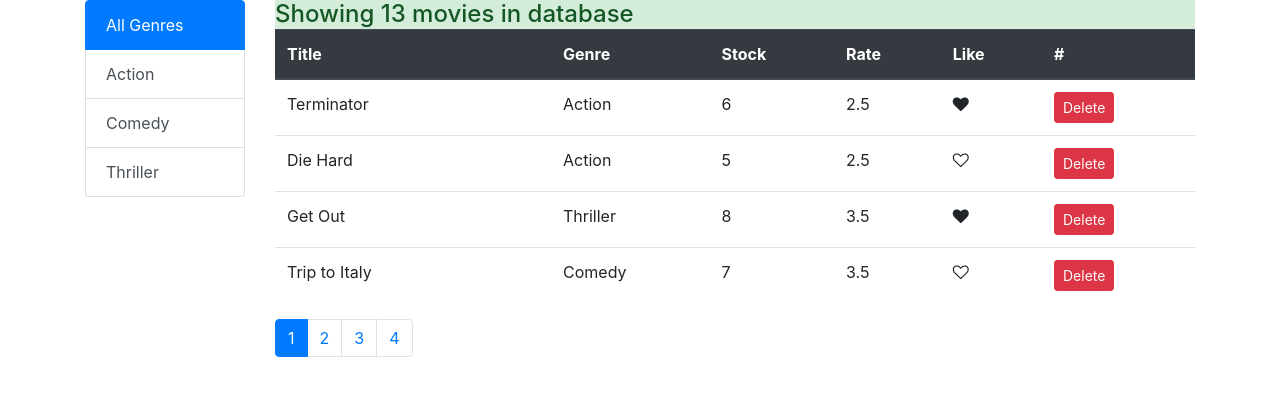
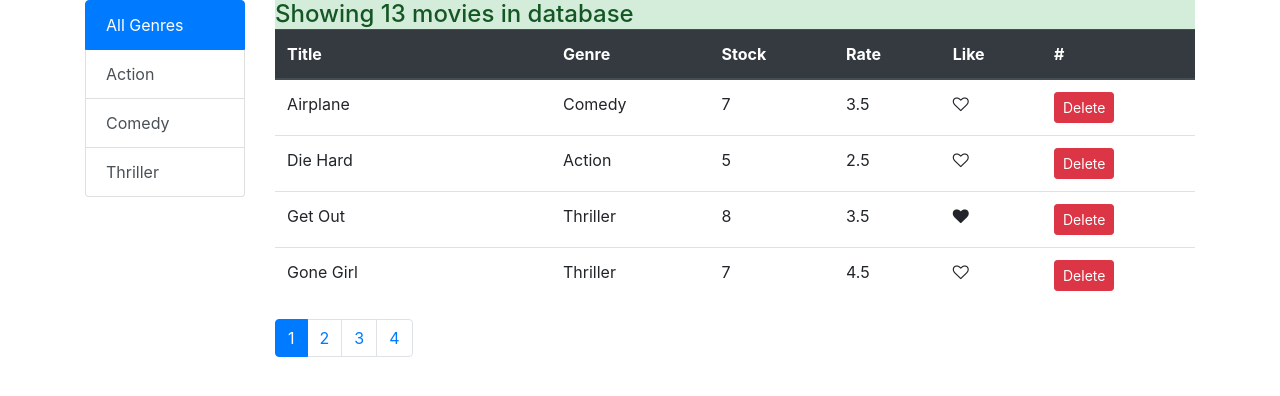
Before and after one commit to shahin3000v/vidly, a React (Create React App) app: page / in a window 1280 px wide. Shown: the top 396 px of the page. Built offline with nearby package versions, Linux system fonts and the light colour scheme.

Commit message:
1.adding clicakbale class to index.css and injecting to Like and Pagination comp. 2.taking the sort functionality codes from Movies comp to MoviesTable

```diff
--- a/src/components/common/like.jsx
+++ b/src/components/common/like.jsx
@@ -1,15 +1,10 @@
 import React from "react";
 
 const Like = props => {
-  let classes = "fa fa-heart";
+  let classes = "clickable fa fa-heart";
   if (!props.liked) classes += "-o";
   return (
-    <i
-      onClick={props.toggleLike}
-      style={{ cursor: "pointer" }}
-      className={classes}
-      aria-hidden="true"
-    ></i>
+    <i onClick={props.toggleLike} className={classes} aria-hidden="true"></i>
   );
 };
 
--- a/src/components/common/pagination.jsx
+++ b/src/components/common/pagination.jsx
@@ -15,11 +15,7 @@ const Pagination = props => {
             key={page}
             className={page === currentPage ? "page-item active" : "page-item"}
           >
-            <button
-              style={{ cursor: "pointer" }}
-              onClick={() => onPaginate(page)}
-              className="page-link"
-            >
+            <button onClick={() => onPaginate(page)} className="page-link">
               {page}
             </button>
           </li>
--- a/src/components/movies.jsx
+++ b/src/components/movies.jsx
@@ -5,6 +5,7 @@ import { paginate } from "../utils/paginate";
 import { getGenres } from "../services/fakeGenreService";
 import { getMovies } from "../services/fakeMovieService";
 import MoviesTable from "./moviesTable";
+import _ from "lodash";
 
 class Movies extends Component {
   state = {
@@ -12,7 +13,8 @@ class Movies extends Component {
     genres: [],
     pageSize: 4,
     currentPage: 1,
-    selectedGenre: {}
+    selectedGenre: {},
+    sortColumn: { path: "title", order: "asc" }
   };
 
   componentDidMount() {
@@ -48,12 +50,21 @@ class Movies extends Component {
   genreSelectHandler = genre => {
     this.setState({ selectedGenre: genre, currentPage: 1 });
   };
+  sortHandler = sortColumn => {
+    // let order = "asc";
+    // if (this.state.sortColumn.path === path) {
+    //   order = this.state.sortColumn.order === "asc" ? "desc" : "asc";
+    // }
+    this.setState({ sortColumn });
+  };
+
   render() {
     const {
       currentPage,
       pageSize,
       movies: allMovies,
-      selectedGenre
+      selectedGenre,
+      sortColumn
     } = this.state;
     if (this.state.movies.length === 0) {
       return (
@@ -65,7 +76,12 @@ class Movies extends Component {
       : allMovies;
 
     //console.log(selectedGenre); //why this line appears twice in console?
-    const showList = paginate(filteredByGenre, currentPage, pageSize);
+    const sortedList = _.orderBy(
+      filteredByGenre,
+      [sortColumn.path],
+      [sortColumn.order]
+    );
+    const showList = paginate(sortedList, currentPage, pageSize);
 
     return (
       <div className="row">
@@ -83,7 +99,9 @@ class Movies extends Component {
           <MoviesTable
             likeMedium={this.toggleLikeHandler}
             deleteMedium={this.deleteHandler}
+            onSort={this.sortHandler}
             showList={showList}
+            sortColumn={sortColumn}
           />
           <Pagination
             itemsCount={filteredByGenre.length}
--- a/src/components/moviesTable.jsx
+++ b/src/components/moviesTable.jsx
@@ -1,16 +1,33 @@
-import React from "react";
+import React, { Component } from "react";
 import Like from "./common/like";
 
-const MoviesTable = props => {
-  const { showList, likeMedium, deleteMedium } = props;
+class MoviesTable extends Component {
+  raiseSort = path => {
+    let order = "asc";
+    if (this.props.sortColumn.path === path) {
+      order = this.props.sortColumn.order === "asc" ? "desc" : "asc";
+    }
+    this.props.onSort({ path, order });
+  };
+  render() {
+    const { showList, likeMedium, deleteMedium } = this.props;
     return (
       <table className="table">
         <thead className="thead-dark">
           <tr>
-          <th style={{ width: "30%" }}>Title</th>
-          <th scope="col">Genre</th>
-          <th scope="col">Stock</th>
-          <th>Rate</th>
+            <th
+              onClick={() => this.raiseSort("title")}
+              style={{ width: "30%" }}
+            >
+              Title
+            </th>
+            <th onClick={() => this.raiseSort("genre.name")} scope="col">
+              Genre
+            </th>
+            <th onClick={() => this.raiseSort("numberInStock")} scope="col">
+              Stock
+            </th>
+            <th onClick={() => this.raiseSort("dailyRentalRate")}>Rate</th>
             <th>Like</th>
             <th>#</th>
           </tr>
@@ -43,6 +60,7 @@ const MoviesTable = props => {
         </tbody>
       </table>
     );
-};
+  }
+}
 
 export default MoviesTable;
--- a/src/index.css
+++ b/src/index.css
@@ -1,13 +1,17 @@
 body {
   margin: 0;
-  font-family: -apple-system, BlinkMacSystemFont, 'Segoe UI', 'Roboto', 'Oxygen',
-    'Ubuntu', 'Cantarell', 'Fira Sans', 'Droid Sans', 'Helvetica Neue',
+  font-family: -apple-system, BlinkMacSystemFont, "Segoe UI", "Roboto", "Oxygen",
+    "Ubuntu", "Cantarell", "Fira Sans", "Droid Sans", "Helvetica Neue",
     sans-serif;
   -webkit-font-smoothing: antialiased;
   -moz-osx-font-smoothing: grayscale;
 }
 
 code {
-  font-family: source-code-pro, Menlo, Monaco, Consolas, 'Courier New',
+  font-family: source-code-pro, Menlo, Monaco, Consolas, "Courier New",
     monospace;
 }
+
+.clickable {
+  cursor: pointer;
+}
```
Lines whose indentation alone changed are shown as unchanged.
